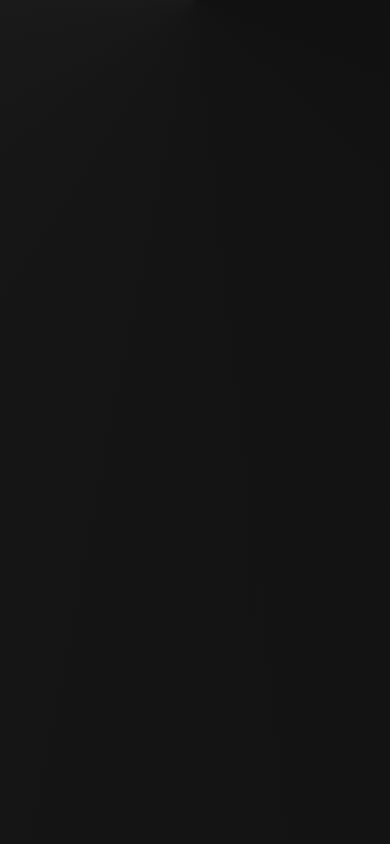
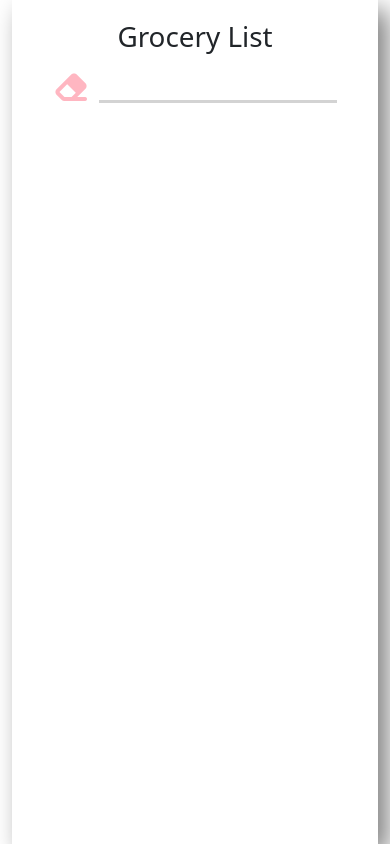
Before and after one commit to gothwavy/Grocery-List, a plain HTML site: page index.html in a window 390 px wide. Drawn offline with nearby package versions, Linux system fonts and the light colour scheme.

Commit message:
final commit

```diff
--- a/assets/css/style.css
+++ b/assets/css/style.css
@@ -1,9 +1,93 @@
-* {
-  font-family: Poppins, sans-serif;
-  color: #fff;
+*{
+  padding: 0;
+  margin: 0;
+  box-sizing: border-box;
 }
 
-body {
-  height: 100vh;
-  background: conic-gradient(from 90deg at 50% 0%, #111, 50%, #222, #111) no-repeat;
+body{
+  font-family: "Poppins";
+  color: #262626;
+  background-color: orange;
 }
+
+.container{
+  width: 95%;
+  margin: auto;
+  display: flex;
+}
+
+.notebook{
+  width: 600px;
+  min-height: 100vh;
+  padding-top: 20px;
+  margin:auto;
+  display: flex;
+  gap: 10px;
+  align-items: center;
+  flex-direction: column;
+  background-color: white;
+  box-shadow: 10px 10px 24px 0px rgba(0,0,0,0.50);
+}
+
+.title{
+  font-size: 1.25rem;
+  text-align: center;
+}
+
+.input-container{
+  width: 100%;
+  display: flex;
+  gap: 10px;
+  justify-content: center;
+}
+
+.input-container i{
+  cursor: pointer;
+  font-size: 2.5rem;
+  color: lightpink;
+}
+
+.input-container input{
+  font-family: inherit;
+  outline: 0;
+  border: 0;
+  width: 65%;
+  font-size: 1.5rem;
+  border-bottom: 3px solid lightgray;
+}
+
+#groceryItems{
+  display: flex;
+  flex-direction: column;
+  gap: 15px;
+  width: 75%;
+  font-size: 1.5rem;
+}
+
+#groceryItems h2{
+  cursor: pointer;
+}
+
+@media(max-width:768px) {
+  #groceryItems {
+    font-size: 1.2rem;
+  }
+}
+
+@media(max-width:480px){
+  .title{
+    font-size: 1rem;
+  }
+
+  .input-container i{
+    font-size: 2rem;
+  }
+
+  .input-container input{
+    font-size: 1rem;
+  }
+
+  #groceryItems{
+    font-size: 0.9rem;
+  }
+}
--- a/assets/js/script.js
+++ b/assets/js/script.js
@@ -0,0 +1,23 @@
+document.querySelector("#eraser").addEventListener("click", () => {
+  document.querySelector("#groceryItems").textContent = "";
+})
+
+document.querySelector("#userInput").addEventListener("keydown", (event) => {
+  if(event.key == "Enter")
+    addItem();
+})
+
+addItem = () => {
+  const item = document.createElement("h2")
+  item.textContent = "- " + document.querySelector("#userInput").value;
+
+  item.addEventListener("click", () => {
+    if(item.style.textDecoration != "line-through")
+      item.style.textDecoration = "line=through";
+    else
+      item.style.textDecoration = "none";
+  })
+
+  document.querySelector("#groceryItems").appendChild(item);
+  document.querySelector("userInput").value = "";
+}
--- a/index.html
+++ b/index.html
@@ -27,6 +27,18 @@
 
 <body>
 
+  <div class="container">
+    <div class="notebook">
+      <div class="title">
+        <h1>Grocery List</h1>
+      </div>
+      <div class="input-container">
+        <i class="fa-solid fa-eraser" id="eraser"></i>
+        <input type="text" id="userInput">
+      </div>
+      <div id="groceryItems"></div>
+    </div>
+  </div>
 
   <script src="./assets/js/script.js"></script>
 </body>
```
Also changed, not shown: assets/img/groceries.png (added).
